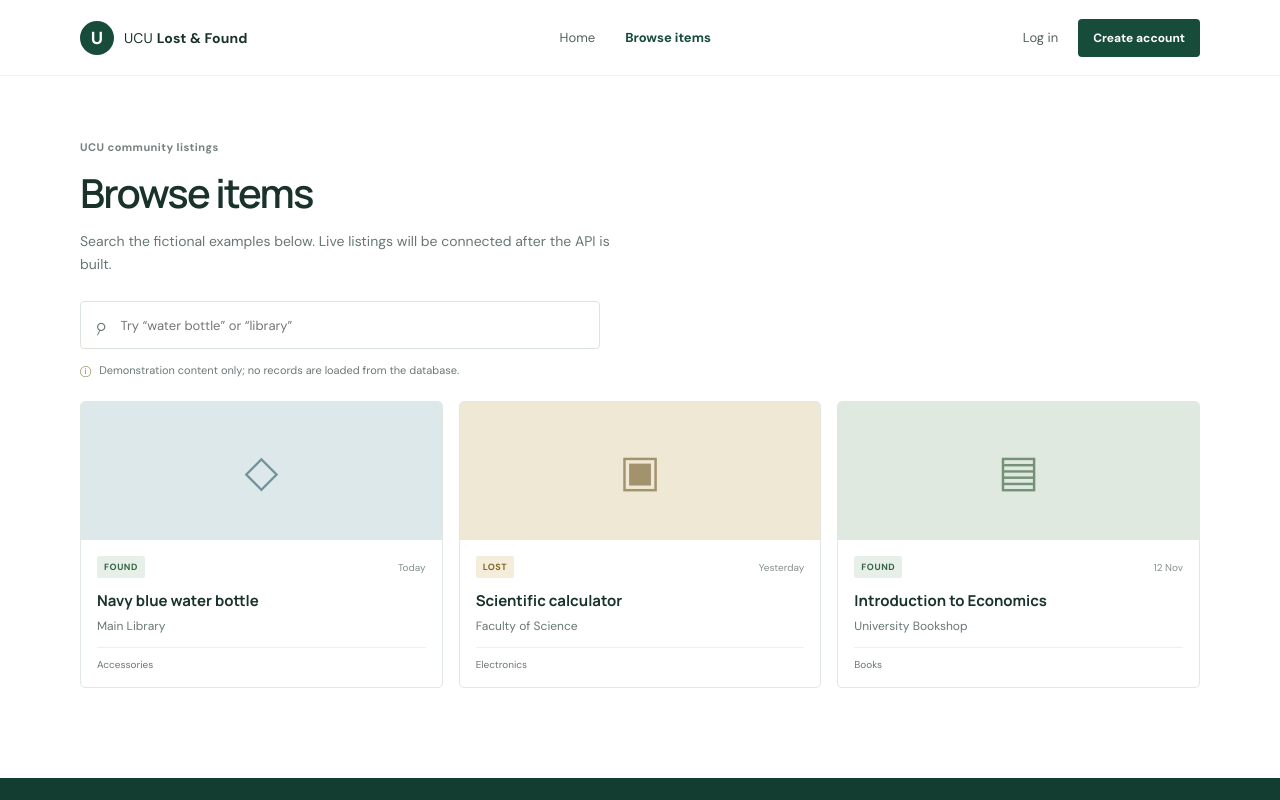
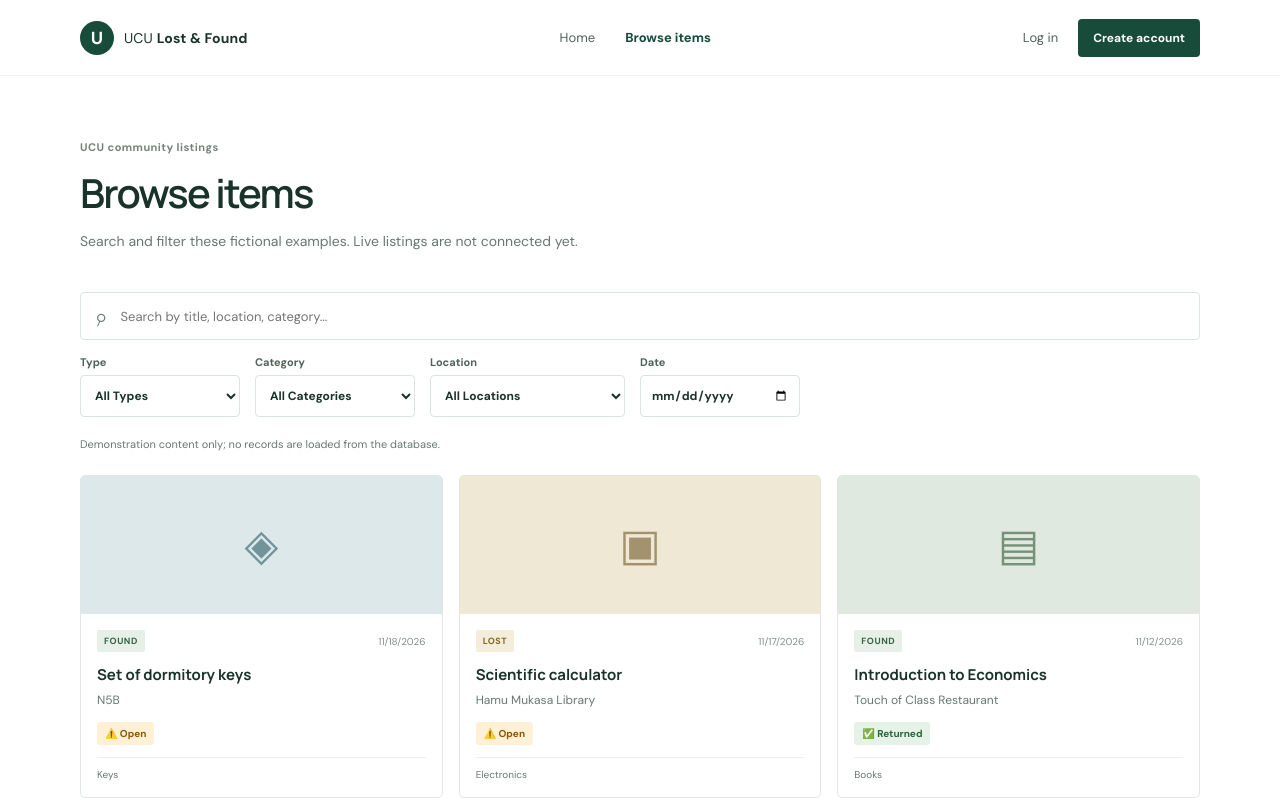
Before and after one commit to DavidSIMBI/ucu-campus-lost-and-found, a React (Vite) app in the folder frontend/: page /items in a window 1280 px wide. Shown: the top 800 px of the page. Built offline with nearby package versions, Linux system fonts and the light colour scheme; no server answers.

Commit message:
feat: add search and filters to item browsing

```diff
--- a/frontend/src/components/ItemCard.jsx
+++ b/frontend/src/components/ItemCard.jsx
@@ -1,13 +1,19 @@
 const iconByCategory = { Electronics: '▣', Accessories: '◇', Books: '▤', Clothing: '◒' };
 
 export default function ItemCard({ item }) {
+  const type = item.report_type ?? item.type?.toUpperCase();
+  const date = item.event_date ?? item.date;
+  const formattedDate = /^\d{4}-\d{2}-\d{2}$/.test(date ?? '') ? new Date(`${date}T00:00:00`).toLocaleDateString() : date;
+  const itemStatus = item.status?.toUpperCase();
   return (
     <article className="item-card">
       <div className={`item-art art-${item.tone}`} aria-hidden="true"><span>{iconByCategory[item.category] ?? '◈'}</span></div>
       <div className="item-details">
-        <div className="item-topline"><span className={`status status-${item.type.toLowerCase()}`}>{item.type}</span><span>{item.date}</span></div>
+        <div className="item-topline"><span className={`status status-${type?.toLowerCase()}`}>{type}</span><span>{formattedDate}</span></div>
         <h3>{item.title}</h3>
         <p>{item.location}</p>
+        {itemStatus === 'OPEN' && <span className="item-status item-status-open">⚠️ Open</span>}
+        {itemStatus === 'RETURNED' && <span className="item-status item-status-returned">✅ Returned</span>}
         <span className="category">{item.category}</span>
       </div>
     </article>
--- a/frontend/src/components/SearchBar.jsx
+++ b/frontend/src/components/SearchBar.jsx
@@ -1,9 +1,41 @@
-export default function SearchBar({ value, onChange }) {
+export default function SearchBar({ value, onChange, filters, onFilterChange = () => {} }) {
+  const keyword = value ?? filters?.keyword ?? '';
+  const updateKeyword = (nextValue) => {
+    if (onChange) onChange(nextValue);
+    else onFilterChange('keyword', nextValue);
+  };
+
   return (
-    <label className="search-box">
-      <span className="search-icon" aria-hidden="true">⌕</span>
-      <span className="visually-hidden">Search items</span>
-      <input value={value} onChange={(event) => onChange(event.target.value)} placeholder="Try “water bottle” or “library”" />
-    </label>
+    <div className="browse-filters">
+      <label className="search-box">
+        <span className="search-icon" aria-hidden="true">⌕</span>
+        <span className="visually-hidden">Search items</span>
+        <input value={keyword} onChange={(event) => updateKeyword(event.target.value)} placeholder="Search by title, location, category..." />
+      </label>
+      {filters && <>
+        <label className="filter-control">
+          <span>Type</span>
+          <select value={filters.report_type ?? 'ALL'} onChange={(event) => onFilterChange('report_type', event.target.value)}>
+            <option value="ALL">All Types</option><option value="LOST">Lost</option><option value="FOUND">Found</option>
+          </select>
+        </label>
+        <label className="filter-control">
+          <span>Category</span>
+          <select value={filters.category ?? 'ALL'} onChange={(event) => onFilterChange('category', event.target.value)}>
+            <option value="ALL">All Categories</option><option>Keys</option><option>Electronics</option><option>Books</option><option>Clothing</option><option>Other</option>
+          </select>
+        </label>
+        <label className="filter-control">
+          <span>Location</span>
+          <select value={filters.location ?? 'ALL'} onChange={(event) => onFilterChange('location', event.target.value)}>
+            <option value="ALL">All Locations</option><option>N5B</option><option>Hamu Mukasa Library</option><option>Touch of Class Restaurant</option><option>Premium Hostel</option>
+          </select>
+        </label>
+        <label className="filter-control">
+          <span>Date</span>
+          <input type="date" value={filters.event_date ?? ''} onChange={(event) => onFilterChange('event_date', event.target.value)} />
+        </label>
+      </>}
+    </div>
   );
 }
--- a/frontend/src/data/sampleItems.js
+++ b/frontend/src/data/sampleItems.js
@@ -1,6 +1,8 @@
-// Fictional examples for the interface only; these are not fetched from the database.
+// Fictional examples for the interface only; item fields follow the reports schema.
 export const sampleItems = [
-  { id: 1, title: 'Navy blue water bottle', type: 'Found', date: 'Today', location: 'Main Library', category: 'Accessories', tone: 'blue' },
-  { id: 2, title: 'Scientific calculator', type: 'Lost', date: 'Yesterday', location: 'Faculty of Science', category: 'Electronics', tone: 'sand' },
-  { id: 3, title: 'Introduction to Economics', type: 'Found', date: '12 Nov', location: 'University Bookshop', category: 'Books', tone: 'green' },
+  { id: 1, title: 'Set of dormitory keys', report_type: 'FOUND', event_date: '2026-11-18', location: 'N5B', category: 'Keys', status: 'OPEN', tone: 'blue' },
+  { id: 2, title: 'Scientific calculator', report_type: 'LOST', event_date: '2026-11-17', location: 'Hamu Mukasa Library', category: 'Electronics', status: 'OPEN', tone: 'sand' },
+  { id: 3, title: 'Introduction to Economics', report_type: 'FOUND', event_date: '2026-11-12', location: 'Touch of Class Restaurant', category: 'Books', status: 'RETURNED', tone: 'green' },
+  { id: 4, title: 'Blue student jacket', report_type: 'LOST', event_date: '2026-11-15', location: 'Premium Hostel', category: 'Clothing', status: 'OPEN', tone: 'blue' },
+  { id: 5, title: 'Unmarked lunch container', report_type: 'FOUND', event_date: '2026-11-16', location: 'N5B', category: 'Other', status: 'RETURNED', tone: 'sand' },
 ];
--- a/frontend/src/pages/BrowsePage.jsx
+++ b/frontend/src/pages/BrowsePage.jsx
@@ -4,7 +4,44 @@ import SearchBar from '../components/SearchBar.jsx';
 import { sampleItems } from '../data/sampleItems.js';
 
 export default function BrowsePage() {
-  const [query, setQuery] = useState('');
-  const results = useMemo(() => sampleItems.filter((item) => `${item.title} ${item.location} ${item.category}`.toLowerCase().includes(query.toLowerCase())), [query]);
-  return <section className="browse-page section-shell"><p className="section-label">UCU community listings</p><h1>Browse items</h1><p className="page-intro">Search the fictional examples below. Live listings will be connected after the API is built.</p><SearchBar value={query} onChange={setQuery} /><p className="sample-note"><span aria-hidden="true">ⓘ</span> Demonstration content only; no records are loaded from the database.</p>{results.length ? <div className="item-grid">{results.map((item) => <ItemCard key={item.id} item={item} />)}</div> : <p className="empty-state">No sample items match “{query}”.</p>}</section>;
+  const [filters, setFilters] = useState({
+    keyword: '',
+    report_type: 'ALL',
+    category: 'ALL',
+    location: 'ALL',
+    event_date: ''
+  });
+
+  const updateFilter = (name, value) => setFilters((current) => ({ ...current, [name]: value }));
+
+  const results = useMemo(() => sampleItems.filter((item) => {
+    const searchString = `${item.title} ${item.location} ${item.category}`.toLowerCase();
+    const matchesKeyword = searchString.includes(filters.keyword.trim().toLowerCase());
+
+    return matchesKeyword &&
+      (filters.report_type === 'ALL' || item.report_type === filters.report_type) &&
+      (filters.category === 'ALL' || item.category === filters.category) &&
+      (filters.location === 'ALL' || item.location === filters.location) &&
+      (!filters.event_date || item.event_date === filters.event_date);
+  }), [filters]);
+
+  return (
+    <section className="browse-page section-shell">
+      <p className="section-label">UCU community listings</p>
+      <h1>Browse items</h1>
+      <p className="page-intro">Search and filter these fictional examples. Live listings are not connected yet.</p>
+
+      <SearchBar filters={filters} onFilterChange={updateFilter} />
+
+      <p className="sample-note">Demonstration content only; no records are loaded from the database.</p>
+
+      {results.length ? (
+        <div className="item-grid">
+          {results.map((item) => <ItemCard key={item.id} item={item} />)}
+        </div>
+      ) : (
+        <p className="empty-state">No items match your search criteria.</p>
+      )}
+    </section>
+  );
 }
--- a/frontend/src/styles.css
+++ b/frontend/src/styles.css
@@ -128,3 +128,5 @@
 @media(max-width:850px){.my-reports-summary{grid-template-columns:repeat(2,minmax(0,1fr))}}
 @media(max-width:640px){.my-reports-page{padding-top:40px;padding-bottom:58px}.my-reports-header{align-items:flex-start;flex-direction:column;margin-bottom:22px}.my-reports-header h1{font-size:34px}.my-reports-create{width:100%;justify-content:center}.my-reports-list{grid-template-columns:minmax(0,1fr)}.my-report-card{padding:17px}.edit-report-actions{align-items:stretch;flex-direction:column;gap:14px}.edit-report-cancel{text-align:center;padding:8px}}
 @media(max-width:380px){.my-report-fields{grid-template-columns:minmax(0,1fr)}}
+
+.browse-filters{display:flex;flex-wrap:wrap;gap:15px;margin-bottom:20px}.browse-filters .search-box{flex:1 1 100%}.filter-control{display:grid;gap:6px;min-width:min(160px,100%);color:#50635a;font-size:11px;font-weight:700}.filter-control select,.filter-control input{width:100%;height:42px;border:1px solid #dce4de;border-radius:4px;background:#fff;padding:0 10px;color:var(--ink);font:inherit;font-size:12px}.item-status{display:inline-block;margin:0 0 12px;padding:5px 8px;border-radius:3px;font-size:10px;font-weight:700}.item-status-open{background:#fff0d6;color:#8a5600}.item-status-returned{background:#e4f2e7;color:#28643b}
```
